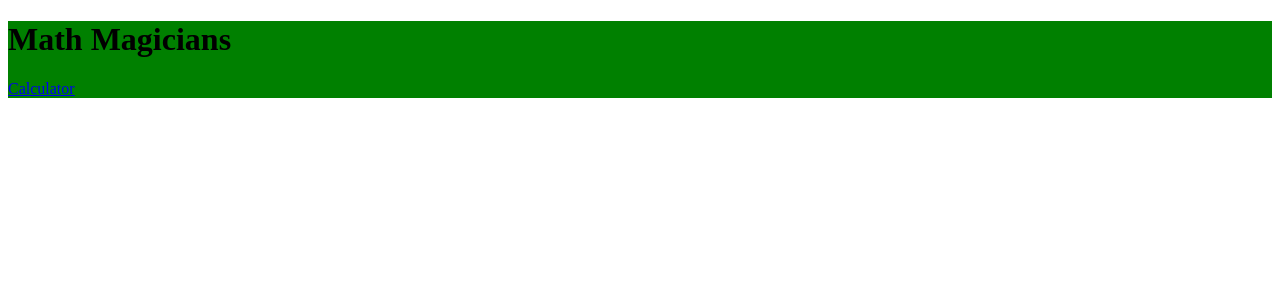
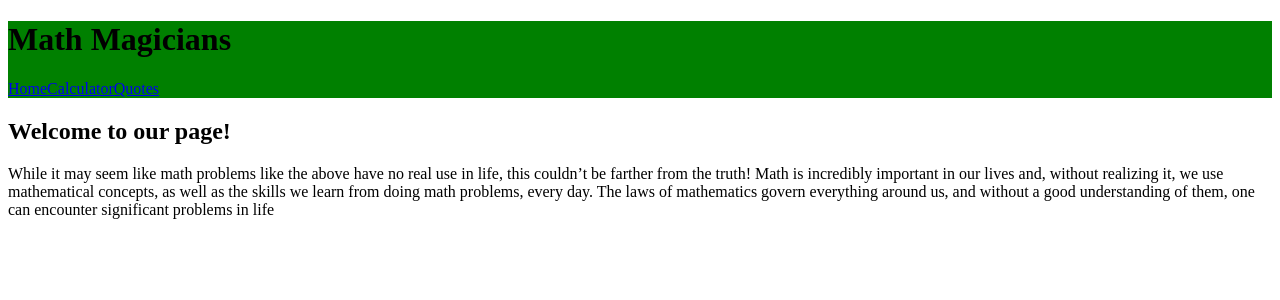
Before and after one commit to nedjwab/math-magicians, a React (Create React App) app: page / in a window 1280 px wide. Shown: the top 300 px of the page. Built offline with nearby package versions, Linux system fonts and the light colour scheme.

Commit message:
Add Home and quotes routes

```diff
--- a/src/App.js
+++ b/src/App.js
@@ -6,13 +6,17 @@ import {
 } from 'react-router-dom';
 import Navbar from './components/navBar';
 import Calculator from './components/Calculator';
+import Home from './components/home';
+import Quote from './components/quote';
 
 const App = () => (
   <>
     <Router>
       <Navbar />
       <Routes>
-        <Route path="/calculator" element={<Calculator />} />
+        <Route exact path="/" element={<Home />} />
+        <Route exact path="/calculator" element={<Calculator />} />
+        <Route exact path="/quote" element={<Quote />} />
       </Routes>
     </Router>
   </>
--- a/src/components/home.js
+++ b/src/components/home.js
@@ -0,0 +1,20 @@
+import React from 'react';
+
+const Home = () => (
+  <div className="home-container">
+    <h2>Welcome to our page!</h2>
+    <div className="contenu">
+      While it may seem like math problems like the above have no real use
+      in life, this couldn’t be farther from the truth!
+      Math is incredibly important in our lives and, without realizing it,
+      we use mathematical concepts,
+      as well as the skills we learn from doing
+      math problems, every day.
+      The laws of mathematics govern everything around us,
+      and without a good understanding of them, one can
+      encounter significant problems in life
+    </div>
+  </div>
+);
+
+export default Home;
--- a/src/components/navBar.js
+++ b/src/components/navBar.js
@@ -5,7 +5,9 @@ const Navbar = () => (
   <header>
     <h1 id="logo">Math Magicians</h1>
     <nav className="nav-items">
+      <Link to="/">Home</Link>
       <Link to="/calculator">Calculator</Link>
+      <Link to="/quote">Quotes</Link>
     </nav>
   </header>
 );
--- a/src/components/quote.js
+++ b/src/components/quote.js
@@ -0,0 +1,8 @@
+const Quote = () => (
+
+  <div className="contenu">
+    While it may seem like math problems like the above have no real use in life,
+  </div>
+);
+
+export default Quote;
```
